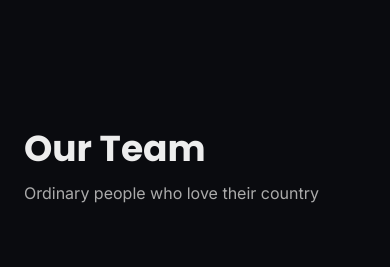
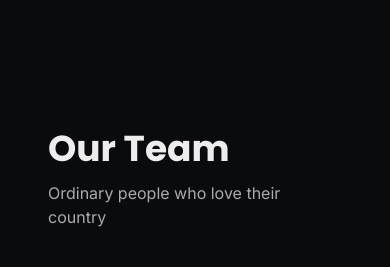
Before and after one commit to kotovfreeua/unft-demo, a Next.js app: page / in a window 390 px wide. Shown: the part 9720-9987 px from the top of the page. Built offline with nearby package versions, Linux system fonts and the light colour scheme; grey boxes are pictures that could not be loaded.

Commit message:
💅 team header fix

```diff
--- a/src/sections/Team/index.tsx
+++ b/src/sections/Team/index.tsx
@@ -3,8 +3,8 @@ import { team } from "@/data/team";
 
 export const Team: React.FC = () => (
   <section className='mx-6 2xl:mx-auto pt-40 pb-20 max-w-7xl'>
-    <h4 className='font-bold text-4xl mb-3'>Our Team</h4>
-    <p className='text-base text-[#ABABAB] font-normal mb-16'>
+    <h4 className='font-bold text-4xl px-6 sm:px-0 mb-3'>Our Team</h4>
+    <p className='text-base text-[#ABABAB] font-normal px-6 sm:px-0 mb-16'>
       Ordinary people who love their country
     </p>
 
```
